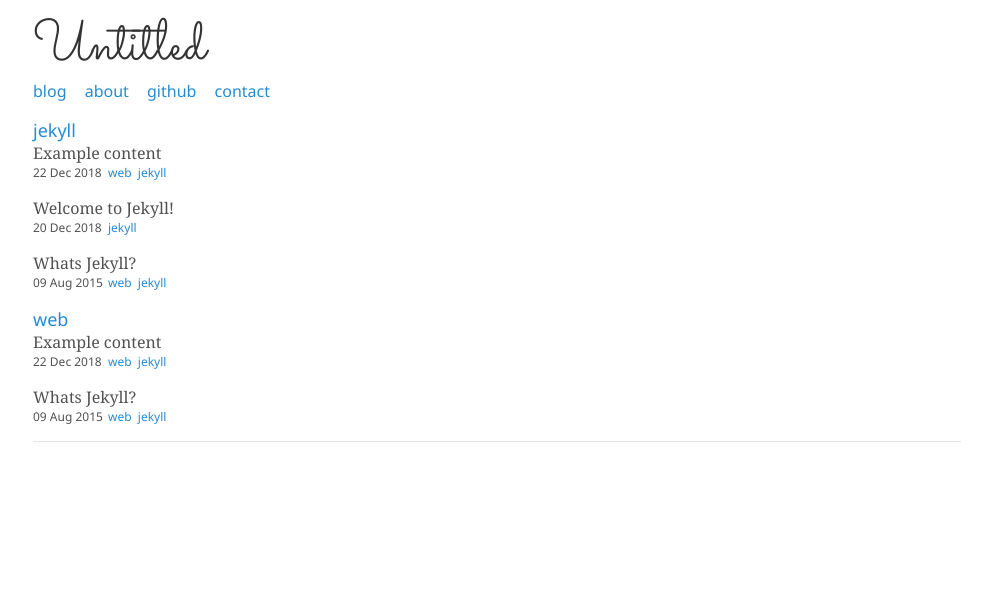
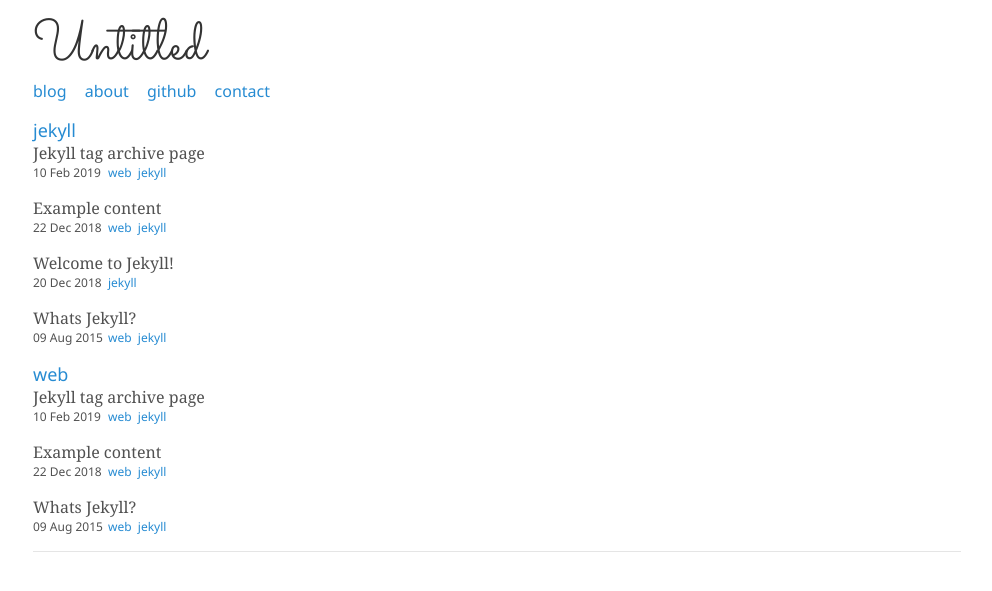
Before and after one commit to kuravih/kuravih.github.io, a Jekyll site: the page built from _pages/archive.html, in a window 1280 px wide. Shown: the top 591 px of the page, without its empty margins (143-1135 px from the left). Built offline with Jekyll 4.4.1, drawn with Linux system fonts in a browser that asks for light colours.

Commit message:
New article
Jekyll tag archive page

````diff
--- /dev/null
+++ b/_posts/2019-02-10-jekyll-tag-archive-page.md
@@ -0,0 +1,57 @@
+---
+title: "Jekyll tag archive page"
+description: "How to generate the tag archive page of this blog"
+author: "Kuravi Hewawasam"
+date: 2019-02-10 00:00:00 -0500
+tags: [web, jekyll]
+---
+
+The tag archive page of this blog was created following [this guide][longqian.me_github-jekyll-tag] but with few alterations.
+Once the tags are added to your blog using steps one thru five in the guide, [this tag archive page][tag-archive-page] was created instead of a series of pages for each tag as suggested in the guide.
+This allows me to bypass the automatic tag generator written in python used in that article.
+However, in this setup, posts with multiple tags will repeat under each tag.
+
+First collect the `site.tags` generated with `collecttags.html` to a sorted list
+
+{% raw %}
+```liquid
+
+{% capture temptags %}
+{% for tag in site.tags %}
+{{ tag[1].size | plus: 1000 }}#{{ tag[0] }}#{{ tag[1].size }}
+{% endfor %}
+{% endcapture %}
+{% assign sortedtemptags = temptags | split:' ' | sort | reverse %}
+
+```
+{% endraw %}
+
+Then cycle through the tags in `archive.html`.
+In it the articles are listed below each tag using the `post` in `site.tags[tagname]`.
+
+{% raw %}
+```liquid
+
+{% for temptag in sortedtemptags %}
+{% assign tagitems = temptag | split: '#' %}
+{% capture tagname %}{{ tagitems[1] }}{% endcapture %}
+...
+  {% for post in site.tags[tagname] %}
+  ...
+  {% endfor %}
+{% endfor %}
+
+```
+{% endraw %}
+
+All occurrences of tags are linked to this archive page with anchors for each tag. eg: [web](/archive.html#web)
+For the actual implementation see the [repository][github.repository]
+
+
+
+
+
+
+[longqian.me_github-jekyll-tag]: http://longqian.me/2017/02/09/github-jekyll-tag/
+[tag-archive-page]: /archive.html
+[github.repository]:  http://github.com/kuravih/kuravih.github.io
````
Also changed, not shown: _posts/2018-12-20-welcome-to-jekyll.md (+1 -2 lines).
